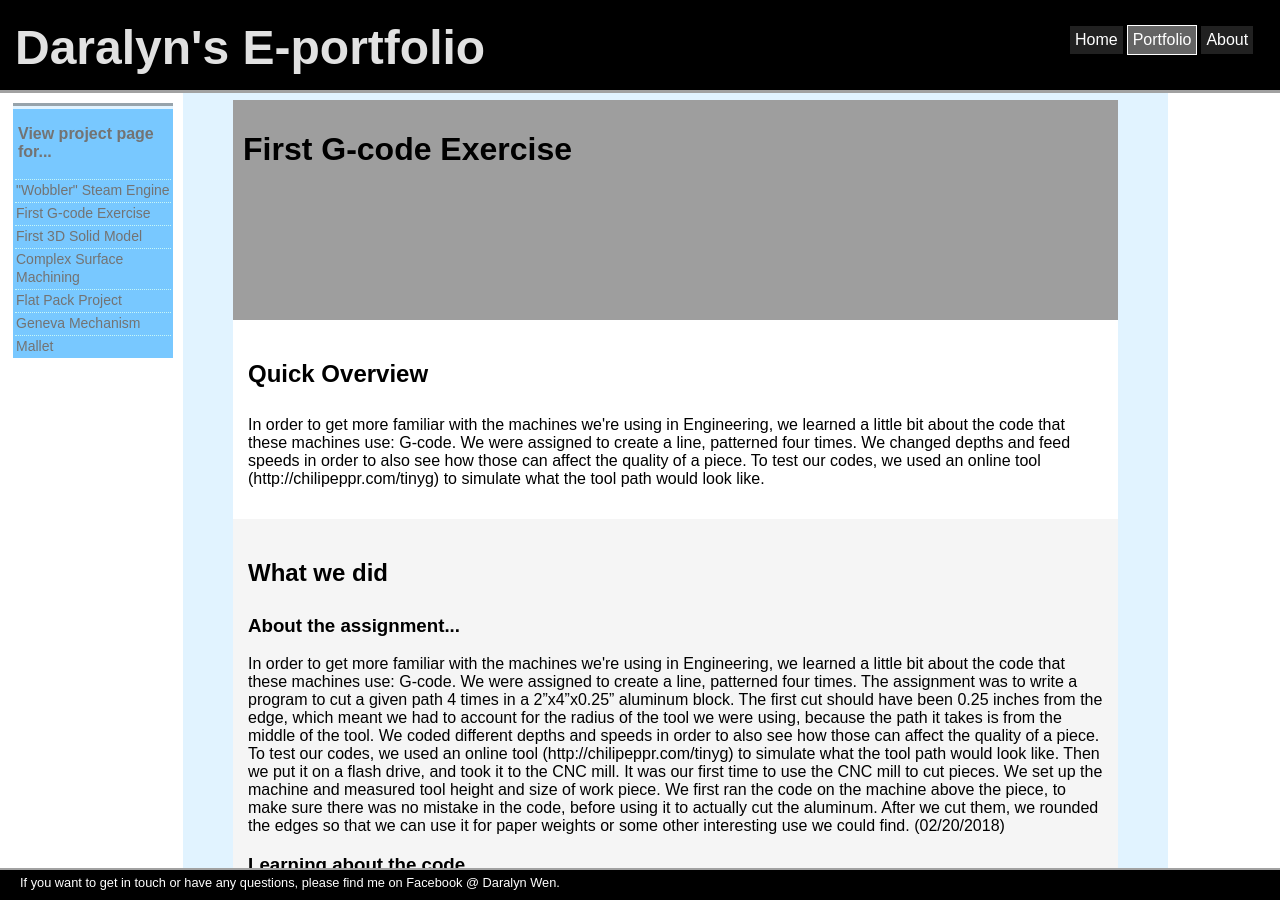
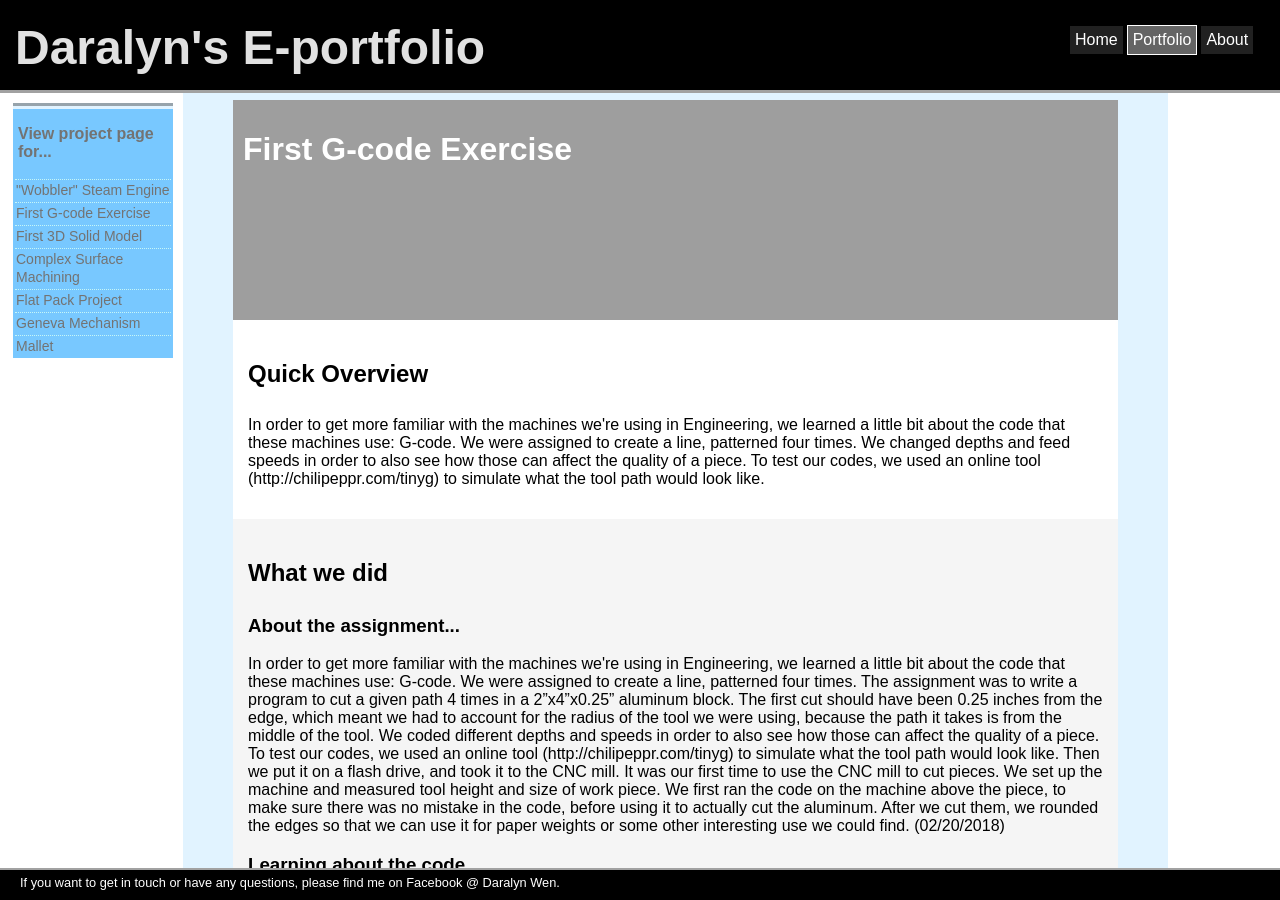
Before and after one commit to daralyn/daralyn.github.io, a Jekyll site: the page built from portfolio/engineering/first-g-code-exercise.html, in a window 1280 px wide and 900 px high. Built offline with Jekyll 4.4.1, drawn with Linux system fonts in a browser that asks for light colours.

Commit message:
Update first-g-code-exercise.html

```diff
--- a/portfolio/engineering/first-g-code-exercise.html
+++ b/portfolio/engineering/first-g-code-exercise.html
@@ -34,7 +34,7 @@
 <!--SPECIFIC TO PAGES-->
 
 <div class="projecthead" id="gcodehead">
-	<h1>First G-code Exercise</h1>
+	<h1 class="projectheadtext">First G-code Exercise</h1>
 </div> <!-- end of gcode head-->
 
 <div class="sectionodd">
@@ -108,12 +108,12 @@
 	</div>
 
 	<div style="width: 40%; float: left;">
-		<div>
-			<img src="https://daralyn.github.io/photos/engineering/gcodeproject_pic1.png" alt="Photo of code in online simulator." style="height: 300px; margin: 10px;">
+		<div style="padding-bottom: 20px;">
+			<img src="https://daralyn.github.io/photos/engineering/gcodeproject_pic1.png" alt="Photo of code in online simulator." style="height: 300px; margin: 10px 10px 0px 10px;">
 			<p>Online simulation software with my G-code.</p>
 		</div>
 		<div>
-			<img src="https://daralyn.github.io/photos/engineering/gcodeproject_pic2.jpg" alt="Here you can see the quality of each cut. The one on the left was cut at speed 30 in/min to a depth of 0.015 inches (best). The second one was cut at speed 60 in/min to a depth of 0.015 inches. The third one was cut at speed 30 in/min to a depth of 0.03 inches. The one on the right was cut at speed 60 in/min to a depth of 0.03 inches (worst). Interestingly, as the machine was cutting, you could feel the vibrations increase as the patterns were cut with different speeds and depths." style="height: 300px; margin: 10px;">
+			<img src="https://daralyn.github.io/photos/engineering/gcodeproject_pic2.jpg" alt="Here you can see the quality of each cut. The one on the left was cut at speed 30 in/min to a depth of 0.015 inches (best). The second one was cut at speed 60 in/min to a depth of 0.015 inches. The third one was cut at speed 30 in/min to a depth of 0.03 inches. The one on the right was cut at speed 60 in/min to a depth of 0.03 inches (worst). Interestingly, as the machine was cutting, you could feel the vibrations increase as the patterns were cut with different speeds and depths." style="height: 200px; margin: 10px 10px 0px 10px;">
 			<p>Here you can see the quality of each cut. <br>
 			The one on the left was cut at speed 30 in/min to a depth of 0.015" (best) <br>
 			The second one was cut at speed 60 in/min to a depth of 0.015" <br>
```
